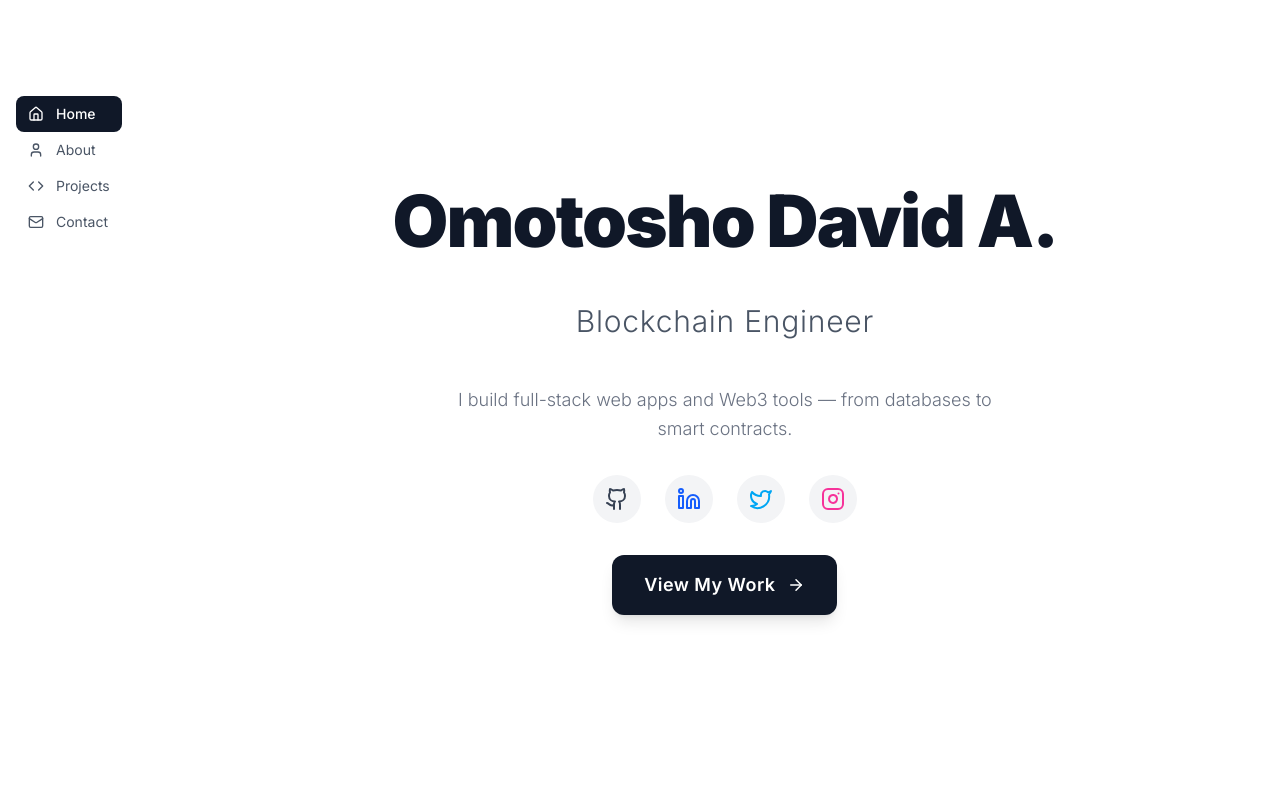
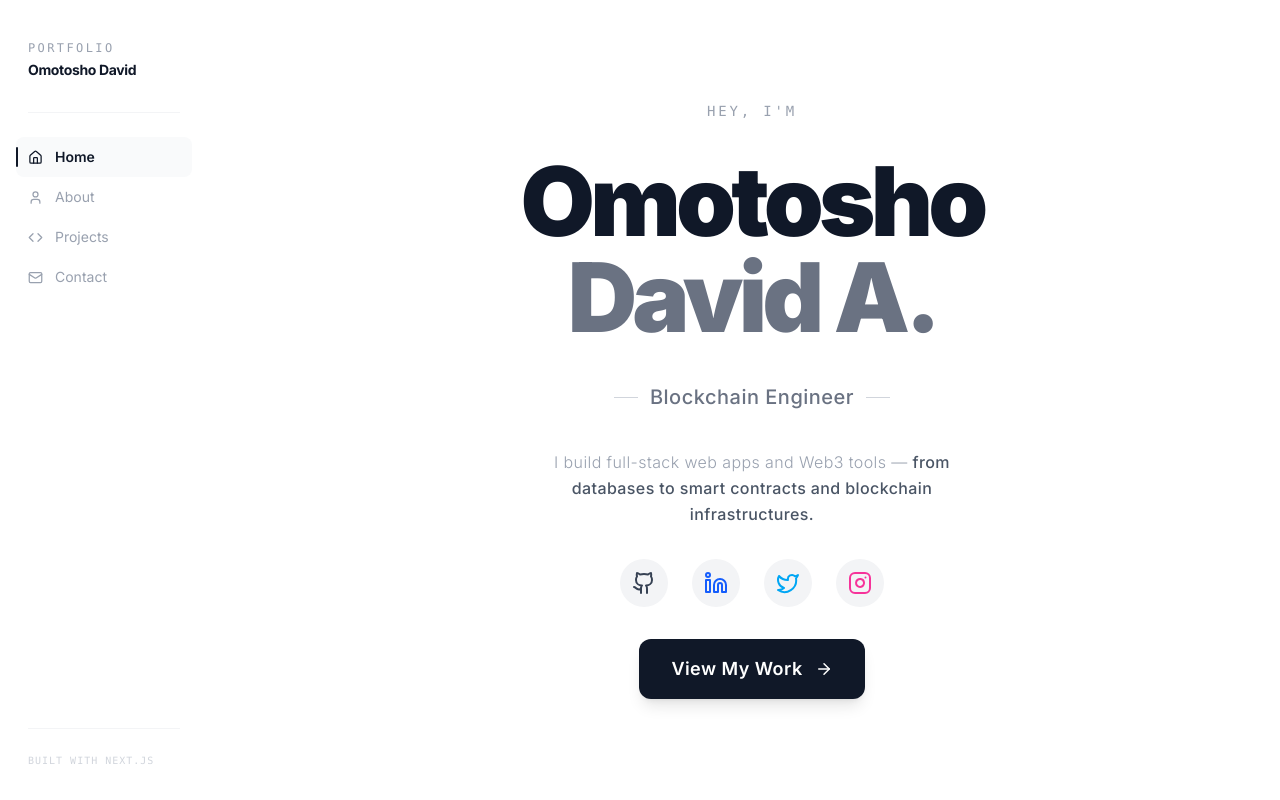
Before and after one commit to O-Midey/Portfolio, a Next.js app: page / in a window 1280 px wide. Built offline with nearby package versions, Linux system fonts and the light colour scheme.

Commit message:
ui: redesign sidebar with identity, left accent active bar, proper width and positioning

```diff
--- a/src/app/components/Layout.tsx
+++ b/src/app/components/Layout.tsx
@@ -5,7 +5,7 @@ export default function Layout({ children }: { children: React.ReactNode }) {
   return (
     <div className="min-h-screen bg-white">
       <Navbar />
-      <div className="max-w-7xl mx-auto  md:flex gap-8">
+      <div className="max-w-7xl mx-auto md:flex gap-4">
         <Sidebar />
         <main className="flex-1">{children}</main>
       </div>
--- a/src/app/components/Sidebar.tsx
+++ b/src/app/components/Sidebar.tsx
@@ -3,19 +3,60 @@
 import { usePathname } from "next/navigation";
 import Link from "next/link";
 import sections from "../data/sections";
-import NavItem from "./NavItem";
 
 export default function Sidebar() {
   const pathname = usePathname();
+
   return (
-    <div className="w-30% hidden md:flex md:px-4 flex-shrink-0 sticky top-24  h-full">
+    <div className="hidden md:flex flex-shrink-0 sticky top-8 h-screen w-52 px-4 pt-10 flex-col">
+      {/* Identity */}
+      <div className="mb-8 px-3">
+        <p className="text-xs font-mono tracking-[0.2em] text-gray-400 uppercase mb-1">
+          Portfolio
+        </p>
+        <p className="text-sm font-bold text-gray-900 tracking-tight">
+          Omotosho David
+        </p>
+      </div>
+
+      {/* Divider */}
+      <div className="h-px bg-gray-100 mx-3 mb-6" />
+
+      {/* Nav Links */}
       <nav className="space-y-1">
-        {sections.map((section) => (
-          <Link key={section.id} href={section.href}>
-            <NavItem section={section} isActive={pathname === section.href} />
-          </Link>
-        ))}
+        {sections.map((section) => {
+          const Icon = section.icon;
+          const isActive = pathname === section.href;
+          return (
+            <Link key={section.id} href={section.href}>
+              <div
+                className={`relative flex items-center gap-3 px-3 py-2.5 rounded-lg transition-all duration-200 ${
+                  isActive
+                    ? "text-gray-900 font-semibold bg-gray-50"
+                    : "text-gray-400 hover:text-gray-700 hover:bg-gray-50"
+                }`}
+              >
+                {/* Left accent bar */}
+                <span
+                  className={`absolute left-0 top-1/2 -translate-y-1/2 w-0.5 h-5 rounded-full transition-all duration-200 ${
+                    isActive ? "bg-gray-900" : "bg-transparent"
+                  }`}
+                />
+                <Icon size={15} />
+                <span className="text-sm">{section.label}</span>
+              </div>
+            </Link>
+          );
+        })}
       </nav>
+
+      {/* Bottom subtle branding */}
+      <div className="mt-auto pb-8 px-3">
+        <div className="h-px bg-gray-100 mb-6" />
+        <p className="text-[10px] font-mono text-gray-300 tracking-widest uppercase">
+          Built with Next.js
+        </p>
+      </div>
     </div>
   );
 }
--- a/src/app/page.tsx
+++ b/src/app/page.tsx
@@ -24,28 +24,36 @@ export default function HomePage() {
   return (
     <AnimatedDiv className="min-h-dvh flex items-center justify-center px-4 py-4 sm:py-8 sm:px-6 lg:px-8 overflow-hidden">
       <div className="text-center flex flex-col items-center justify-center gap-4 sm:gap-8 max-w-5xl w-full">
-        <h1 className="text-4xl sm:text-5xl md:text-6xl lg:text-7xl font-black text-gray-900 tracking-tight leading-none">
-          Omotosho David A.
+        {/* Greeting */}
+        <p className="text-xs sm:text-sm font-mono tracking-[0.2em] text-gray-400 uppercase">
+          Hey, I&apos;m
+        </p>
+
+        <h1 className="text-5xl sm:text-6xl md:text-7xl lg:text-8xl font-black text-gray-900 tracking-tighter leading-none">
+          Omotosho
+          <br />
+          <span className="text-gray-500">David A.</span>
         </h1>
 
-        <div className="text-lg sm:text-xl md:text-2xl lg:text-3xl text-gray-600 max-w-3xl font-light tracking-wide h-10 sm:h-12 md:h-14 lg:h-16 flex items-center justify-center overflow-hidden">
+        <div className="flex items-center gap-3 h-8 sm:h-10">
+          <span className="w-6 h-px bg-gray-300" />
           <span
-            className={`transition-all duration-500 ${
+            className={`text-base sm:text-lg md:text-xl font-medium tracking-wide text-gray-500 transition-all duration-500 ${
               isAnimating
-                ? "opacity-0 -translate-y-8 scale-95 blur-sm"
-                : "opacity-100 translate-y-0 scale-100 blur-0"
+                ? "opacity-0 -translate-y-3 blur-sm"
+                : "opacity-100 translate-y-0 blur-0"
             }`}
-            style={{
-              transform: isAnimating ? "rotateX(90deg)" : "rotateX(0deg)",
-              transformStyle: "preserve-3d",
-            }}
           >
             {TITLES[currentTitle]}
           </span>
+          <span className="w-6 h-px bg-gray-300" />
         </div>
 
-        <p className="text-base sm:text-lg text-gray-500 font-light max-w-xl leading-relaxed">
-          I build full-stack web apps and Web3 tools — from databases to smart contracts.
+        <p className="text-sm sm:text-base text-gray-400 font-light max-w-sm sm:max-w-md leading-relaxed tracking-wide">
+          I build full-stack web apps and Web3 tools —{" "}
+          <span className="text-gray-600 font-medium">
+            from databases to smart contracts and blockchain infrastructures.
+          </span>
         </p>
 
         {/* Social Links */}
@@ -56,7 +64,10 @@ export default function HomePage() {
             rel="noopener noreferrer"
             className="p-2.5 sm:p-3 bg-gray-100 rounded-full hover:bg-gray-900 hover:text-white transition-all duration-300 hover:scale-110 group"
           >
-            <Github size={20} className="text-gray-700 group-hover:text-white sm:w-6 sm:h-6 transition-colors" />
+            <Github
+              size={20}
+              className="text-gray-700 group-hover:text-white sm:w-6 sm:h-6 transition-colors"
+            />
           </a>
           <a
             href="https://linkedin.com/in/omotosho-david"
@@ -64,7 +75,10 @@ export default function HomePage() {
             rel="noopener noreferrer"
             className="p-2.5 sm:p-3 bg-gray-100 rounded-full hover:bg-blue-600 transition-all duration-300 hover:scale-110 group"
           >
-            <Linkedin size={20} className="text-blue-600 group-hover:text-white sm:w-6 sm:h-6 transition-colors" />
+            <Linkedin
+              size={20}
+              className="text-blue-600 group-hover:text-white sm:w-6 sm:h-6 transition-colors"
+            />
           </a>
           <a
             href="https://twitter.com/meeedzy"
@@ -72,7 +86,10 @@ export default function HomePage() {
             rel="noopener noreferrer"
             className="p-2.5 sm:p-3 bg-gray-100 rounded-full hover:bg-sky-500 transition-all duration-300 hover:scale-110 group"
           >
-            <Twitter size={20} className="text-sky-500 group-hover:text-white sm:w-6 sm:h-6 transition-colors" />
+            <Twitter
+              size={20}
+              className="text-sky-500 group-hover:text-white sm:w-6 sm:h-6 transition-colors"
+            />
           </a>
           <a
             href="https://instagram.com/thismidey"
@@ -80,7 +97,10 @@ export default function HomePage() {
             rel="noopener noreferrer"
             className="p-2.5 sm:p-3 bg-gray-100 rounded-full hover:bg-pink-500 transition-all duration-300 hover:scale-110 group"
           >
-            <Instagram size={20} className="text-pink-500 group-hover:text-white sm:w-6 sm:h-6 transition-colors" />
+            <Instagram
+              size={20}
+              className="text-pink-500 group-hover:text-white sm:w-6 sm:h-6 transition-colors"
+            />
           </a>
         </div>
 
```
